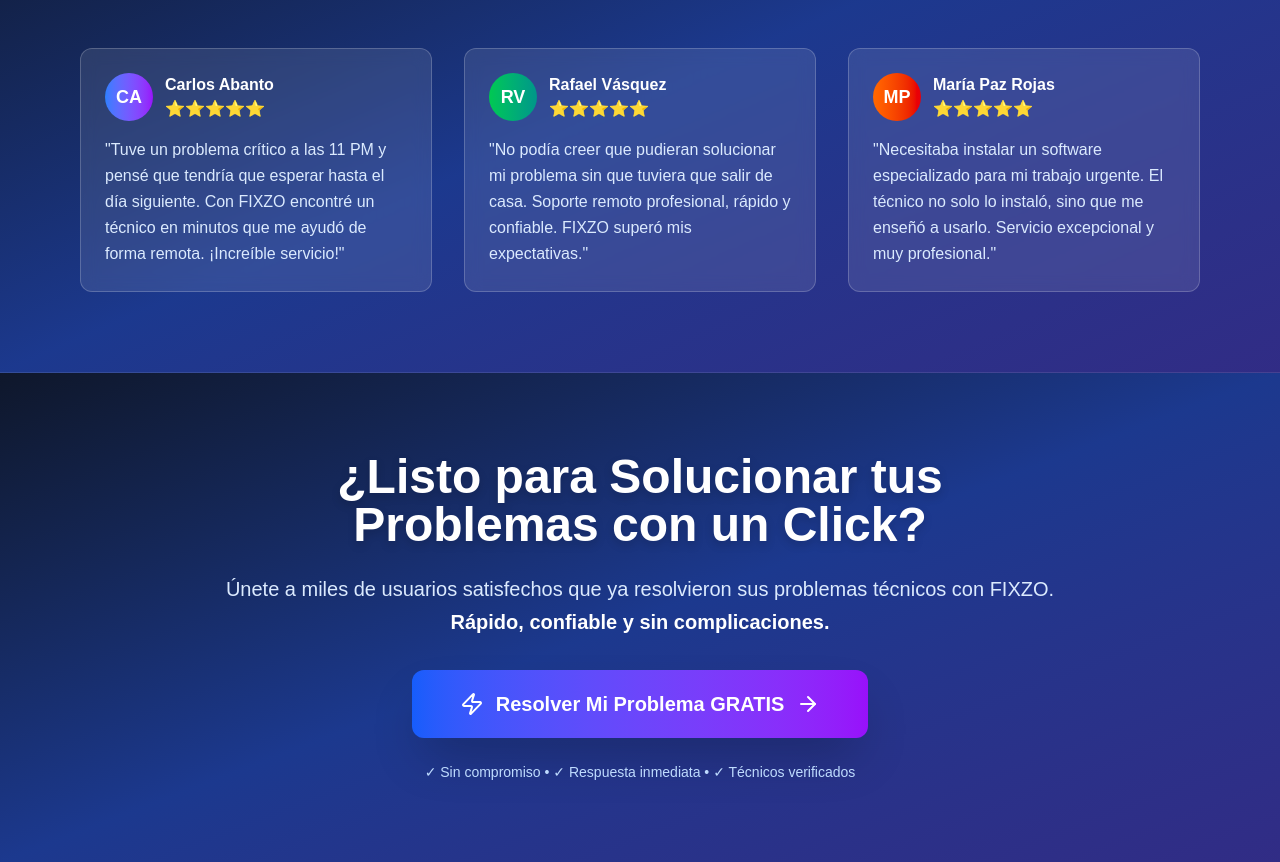
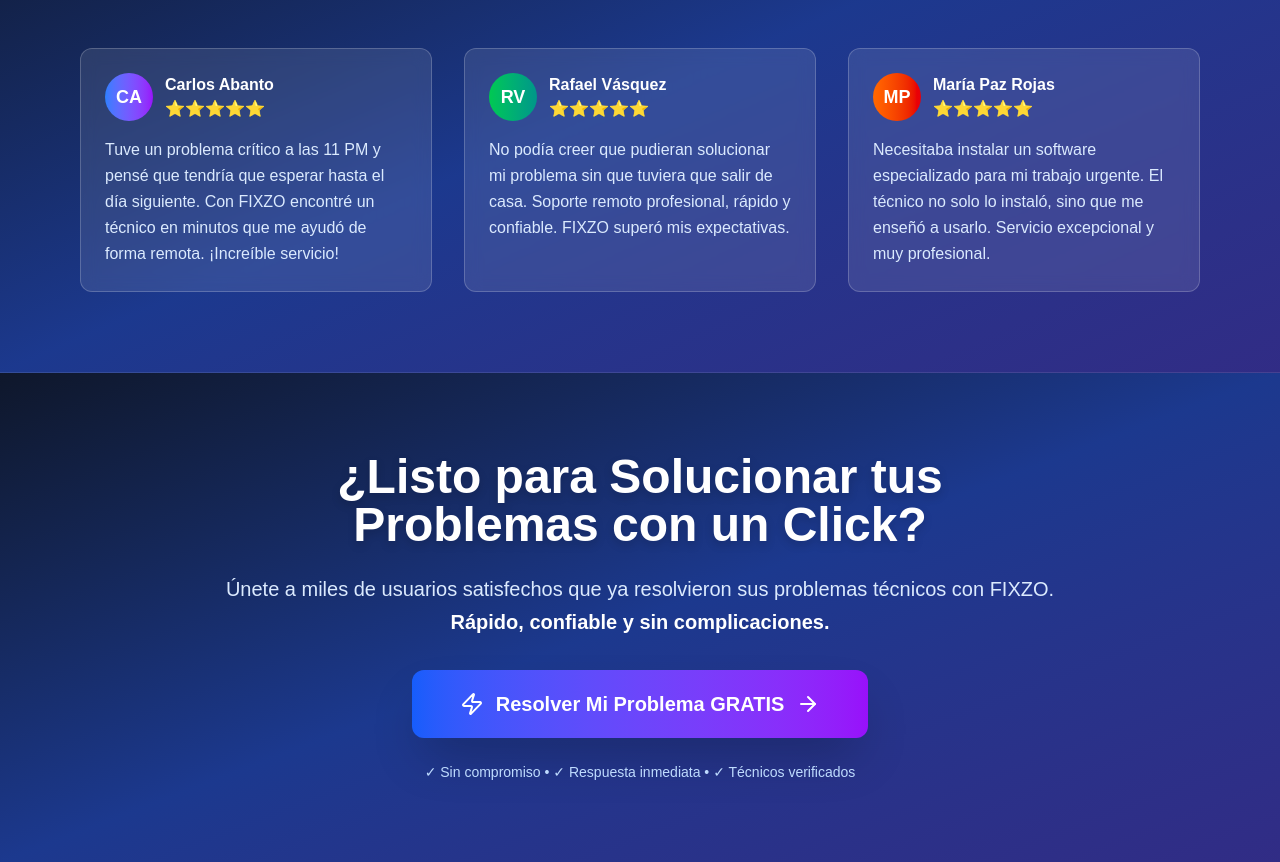
Before and after one commit to shakaxl/fixzo-mvp, a Next.js app: page / in a window 1280 px wide. Shown: the part 2520-3382 px from the top of the page. Built offline with nearby package versions, Linux system fonts and the light colour scheme.

Commit message:
Eliminado comillas + nuevas capas

```diff
--- a/src/app/page.tsx
+++ b/src/app/page.tsx
@@ -677,8 +677,8 @@
                 </div>
               </div>
               <p className="text-blue-100 leading-relaxed">
-                "Tuve un problema crítico a las 11 PM y pensé que tendría que esperar hasta el día siguiente.
-                Con FIXZO encontré un técnico en minutos que me ayudó de forma remota. ¡Increíble servicio!"
+                Tuve un problema crítico a las 11 PM y pensé que tendría que esperar hasta el día siguiente.
+                Con FIXZO encontré un técnico en minutos que me ayudó de forma remota. ¡Increíble servicio!
               </p>
             </div>
 
@@ -695,8 +695,8 @@
                 </div>
               </div>
               <p className="text-blue-100 leading-relaxed">
-                "No podía creer que pudieran solucionar mi problema sin que tuviera que salir de casa.
-                Soporte remoto profesional, rápido y confiable. FIXZO superó mis expectativas."
+                No podía creer que pudieran solucionar mi problema sin que tuviera que salir de casa.
+                Soporte remoto profesional, rápido y confiable. FIXZO superó mis expectativas.
               </p>
             </div>
 
@@ -713,8 +713,8 @@
                 </div>
               </div>
               <p className="text-blue-100 leading-relaxed">
-                "Necesitaba instalar un software especializado para mi trabajo urgente. El técnico no solo
-                lo instaló, sino que me enseñó a usarlo. Servicio excepcional y muy profesional."
+                Necesitaba instalar un software especializado para mi trabajo urgente. El técnico no solo
+                lo instaló, sino que me enseñó a usarlo. Servicio excepcional y muy profesional.
               </p>
             </div>
           </div>
```
